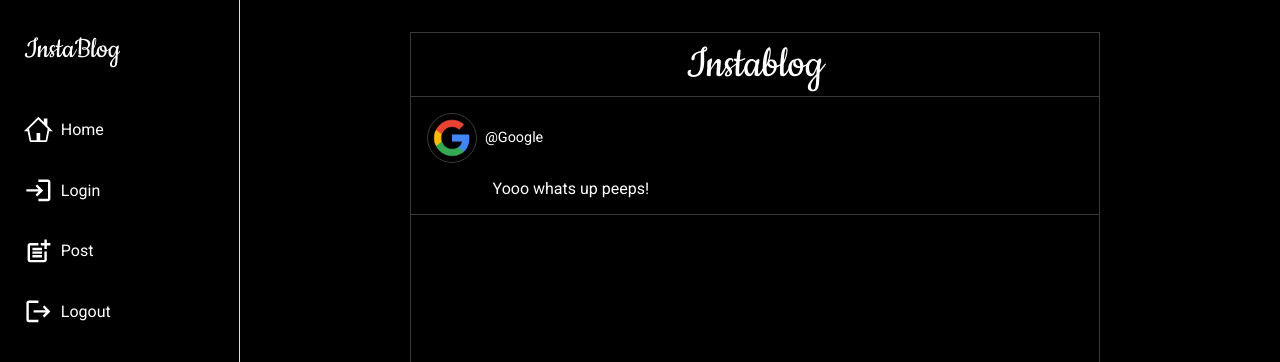
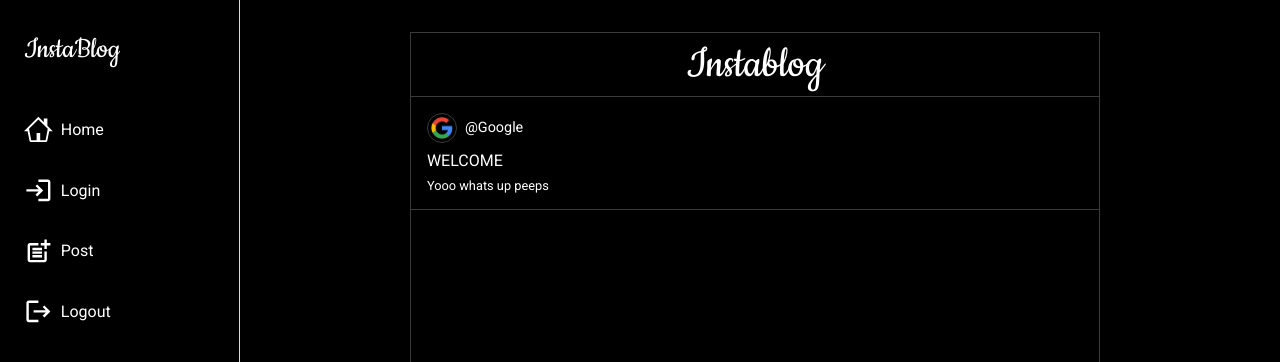
Before and after one commit to Pappyjay23/instablog, a React (Create React App) app: page / in a window 1280 px wide. Shown: the top 362 px of the page. Built offline with nearby package versions, Linux system fonts and the light colour scheme.

Commit message:
Added and finished up the base css

```diff
--- a/src/pages/CreatePost/CreatePost.js
+++ b/src/pages/CreatePost/CreatePost.js
@@ -17,7 +17,7 @@ const CreatePost = () => {
 								<input
 									type='text'
 									id='title'
-									placeholder=' E.g. My first post'
+									placeholder=' E.g. My first post (Optional)'
 								/>
 							</div>
 							<div className='inputContainer'>
--- a/src/pages/Home/Home.css
+++ b/src/pages/Home/Home.css
@@ -2,16 +2,21 @@
 	color: var(--white);
 	background-color: var(--black);
 	border: 1px solid var(--grey);
+	width: 95%;
 	overflow: hidden;
-	overflow-y: auto;
-	width: 95%;
 	margin: auto;
 	height: 100%;
 	position: relative;
 }
 
-.home::-webkit-scrollbar {
+.postCardContainer::-webkit-scrollbar {
 	display: none;
+}
+
+.postCardContainer {
+	overflow: hidden;
+	overflow-y: auto;
+	height: 90%;
 }
 
 .postCard {
@@ -21,11 +26,11 @@
 .authorContainer {
 	display: flex;
 	align-items: center;
-	margin-bottom: 1rem;
+	margin-bottom: .5rem;
 }
 .imageContainer {
-	width: 50px;
-	height: 50px;
+	width: 30px;
+	height: 30px;
 	border: 1px solid var(--grey);
 	border-radius: 50%;
 	margin-right: 0.5rem;
@@ -37,15 +42,22 @@
 .postAuthor {
 	font-size: 90%;
 }
+
 .post {
+	font-size: 80%;
+	margin-top: 0.5rem;
+}
+.postTitle {
+	text-transform: uppercase;
 	width: 80%;
-	margin: auto;
+	/* font-family: Cookie, cursive;
+	font-size: 2rem; */
 }
 
 .homeTitleContainer {
 	display: flex;
 	justify-content: center;
-	padding: .3rem;
+	padding: 0.3rem;
 	border-bottom: 1px solid var(--grey);
 }
 .homeTitle {
--- a/src/pages/Home/Home.js
+++ b/src/pages/Home/Home.js
@@ -10,14 +10,17 @@ const Home = () => {
 					<div className='homeTitleContainer'>
 						<h4 className='homeTitle'>Instablog</h4>
 					</div>
-					<div className='postCard'>
-						<div className='authorContainer'>
-							<div className='imageContainer'>
-								<img src={Avatar} alt='Avatar' className='profileImage' />
+					<div className='postCardContainer'>
+						<div className='postCard'>
+							<div className='authorContainer'>
+								<div className='imageContainer'>
+									<img src={Avatar} alt='Avatar' className='profileImage' />
+								</div>
+								<div className='postAuthor'>@Google</div>
 							</div>
-							<div className='postAuthor'>@Google</div>
+							<div className='postTitle'>Welcome</div>
+							<div className='post'>Yooo whats up peeps </div>
 						</div>
-						<div className='post'>Yooo whats up peeps!</div>
 					</div>
 				</div>
 			</div>
```
